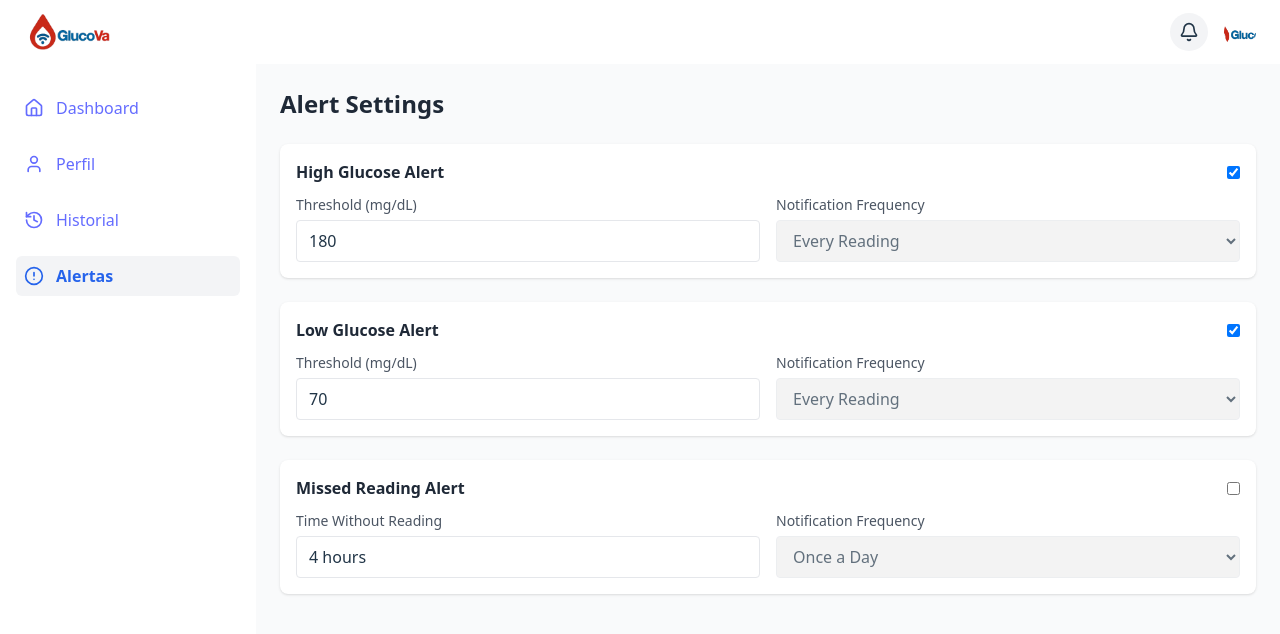
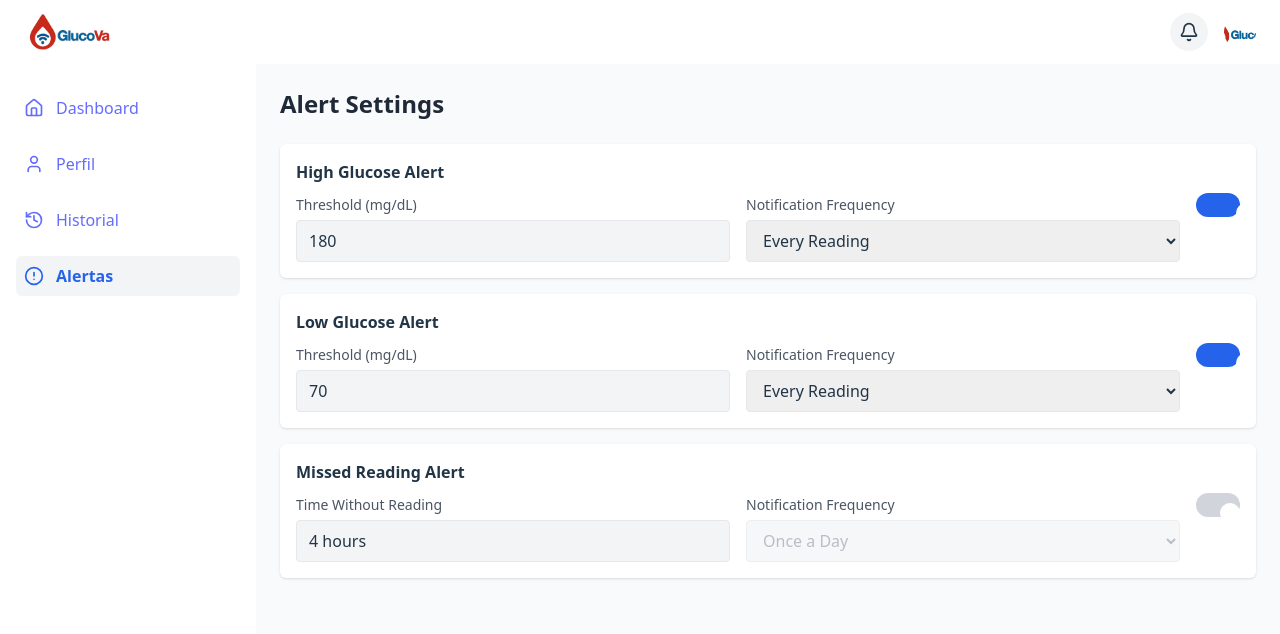
Before and after one commit to GlucoTeam-IoT/glucova-frontend, a React (Vite) app: page /Alerts in a window 1280 px wide. Shown: the top 634 px of the page. Built offline with nearby package versions, Linux system fonts and the light colour scheme.

Commit message:
fix: fix styles for alert setting

```diff
--- a/src/contexts/alerts/components/AlertSettingsForm.tsx
+++ b/src/contexts/alerts/components/AlertSettingsForm.tsx
@@ -1,51 +1,60 @@
 import { useEffect, useState } from "react";
 import { getAlertSettings } from "../services/alertSettingsService";
 import type { AlertSetting } from "../types/alertSettings.types";
+import ToggleSwitch from "./TogleSwitch";
 
 const AlertSettingsForm = () => {
   const [settings, setSettings] = useState<AlertSetting[]>([]);
 
   useEffect(() => {
-    const fetchData = async () => {
+    const fetchSettings = async () => {
       const data = await getAlertSettings();
       setSettings(data);
     };
-    fetchData();
+    fetchSettings();
   }, []);
 
   const toggleSetting = (id: string) => {
     setSettings((prev) =>
       prev.map((setting) =>
+        setting.id === id ? { ...setting, isActive: !setting.isActive } : setting
+      )
+    );
+  };
+
+const handleFrequencyChange = (id: string, newFrequency: string) => {
+  setSettings((prev) =>
+    prev.map((setting) =>
       setting.id === id
-          ? { ...setting, isActive: !setting.isActive }
+        ? {
+            ...setting,
+            frequency: newFrequency as AlertSetting["frequency"], // 🔧 cast
+          }
         : setting
     )
   );
 };
 
+
   return (
-    <div className="space-y-6">
+    <form className="space-y-4">
       {settings.map((setting) => (
-        <section key={setting.id} className="p-4 bg-white rounded-lg shadow">
-          <div className="flex justify-between items-center mb-2">
-            <h3 className="font-semibold text-gray-800">{setting.title}</h3>
-            <input
-              type="checkbox"
-              className="toggle toggle-primary"
-              checked={setting.isActive}
-              onChange={() => toggleSetting(setting.id)}
-            />
-          </div>
+        <div
+          key={setting.id}
+          className="bg-white p-4 rounded-md shadow flex flex-col md:flex-row md:items-center md:justify-between gap-4"
+        >
+          <div className="flex-1">
+            <h3 className="font-semibold">{setting.title}</h3>
 
-          <div className="grid grid-cols-1 md:grid-cols-2 gap-4">
+            <div className="grid grid-cols-1 md:grid-cols-2 gap-4 mt-2">
               {setting.threshold !== undefined && (
                 <div>
                   <label className="text-sm text-gray-600">Threshold (mg/dL)</label>
                   <input
                     type="number"
                     value={setting.threshold}
-                  readOnly
-                  className="w-full mt-1 border rounded px-3 py-2"
+                    disabled
+                    className="w-full mt-1 border rounded px-3 py-2 bg-gray-100"
                   />
                 </div>
               )}
@@ -56,8 +65,8 @@ const AlertSettingsForm = () => {
                   <input
                     type="text"
                     value={setting.timeWithoutReading}
-                  readOnly
-                  className="w-full mt-1 border rounded px-3 py-2"
+                    disabled
+                    className="w-full mt-1 border rounded px-3 py-2 bg-gray-100"
                   />
                 </div>
               )}
@@ -66,8 +75,11 @@ const AlertSettingsForm = () => {
                 <label className="text-sm text-gray-600">Notification Frequency</label>
                 <select
                   value={setting.frequency}
-                disabled
-                className="w-full mt-1 border rounded px-3 py-2"
+                  disabled={!setting.isActive}
+                  onChange={(e) => handleFrequencyChange(setting.id, e.target.value)}
+                  className={`w-full mt-1 border rounded px-3 py-2 ${
+                    !setting.isActive ? "bg-gray-100 text-gray-400 cursor-not-allowed" : ""
+                  }`}
                 >
                   <option>Every Reading</option>
                   <option>Once a Day</option>
@@ -75,9 +87,18 @@ const AlertSettingsForm = () => {
                 </select>
               </div>
             </div>
-        </section>
+          </div>
+
+          <div className="self-start md:self-auto">
+         <ToggleSwitch
+             enabled={setting.isActive}
+             onToggle={() => toggleSetting(setting.id)}
+          />
+
+          </div>
+        </div>
       ))}
-    </div>
+    </form>
   );
 };
 
--- /dev/null
+++ b/src/contexts/alerts/components/TogleSwitch.tsx
@@ -0,0 +1,22 @@
+type ToggleSwitchProps = {
+  enabled: boolean;
+  onToggle: () => void;
+};
+
+const ToggleSwitch = ({ enabled, onToggle }: ToggleSwitchProps) => {
+  return (
+    <button
+      type="button"
+      onClick={onToggle}
+      className={`w-11 h-6 rounded-full transition-colors duration-300
+        ${enabled ? "bg-blue-600" : "bg-gray-300"}`}
+    >
+      <span
+        className={`inline-block w-5 h-5 rounded-full bg-white transform transition-transform duration-300
+          ${enabled ? "translate-x-5" : "translate-x-1"}`}
+      />
+    </button>
+  );
+};
+
+export default ToggleSwitch;
--- a/src/contexts/alerts/types/alertSettings.types.ts
+++ b/src/contexts/alerts/types/alertSettings.types.ts
@@ -7,5 +7,5 @@ export interface AlertSetting {
   isActive: boolean;
   threshold?: number;
   frequency: NotificationFrequency;
-  timeWithoutReading?: string; // Solo para "missed"
+  timeWithoutReading?: string;
 }
```
Lines whose indentation alone changed are shown as unchanged.
